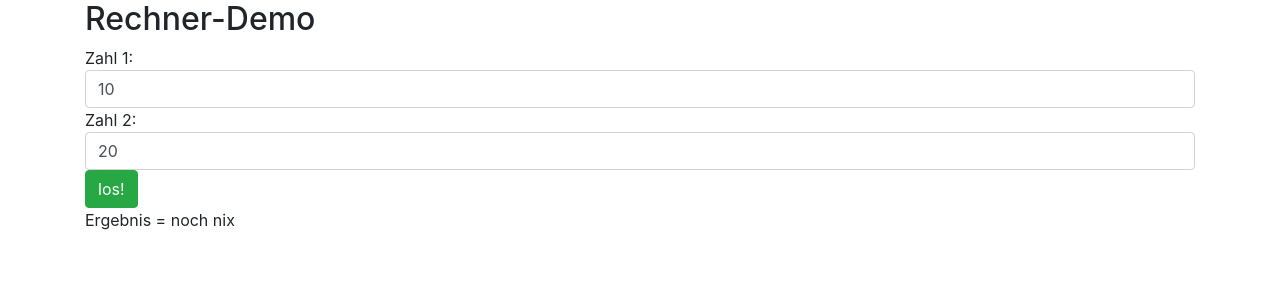
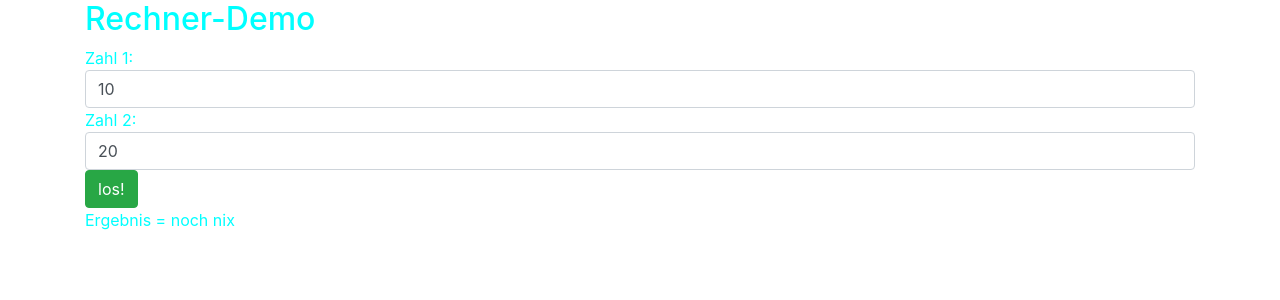
Before and after one commit to timonbarth/sabw2019-timon, an Angular app: page / in a window 1280 px wide. Shown: the top 300 px of the page. Built offline with nearby package versions, Linux system fonts and the light colour scheme.

Commit message:
2 files modified

```diff
--- a/src/app/rechner-rotation/rechner-rotation.component.css
+++ b/src/app/rechner-rotation/rechner-rotation.component.css
@@ -0,0 +1,4 @@
+#container{
+color : aqua;
+
+}
--- a/src/app/rechner-rotation/rechner-rotation.component.html
+++ b/src/app/rechner-rotation/rechner-rotation.component.html
@@ -1,4 +1,4 @@
-<div class="container">
+<div id= "container" class="container">
 	<div class="row">
 		<div class="col-12">
 			<h2>Rechner-Demo</h2>
```
